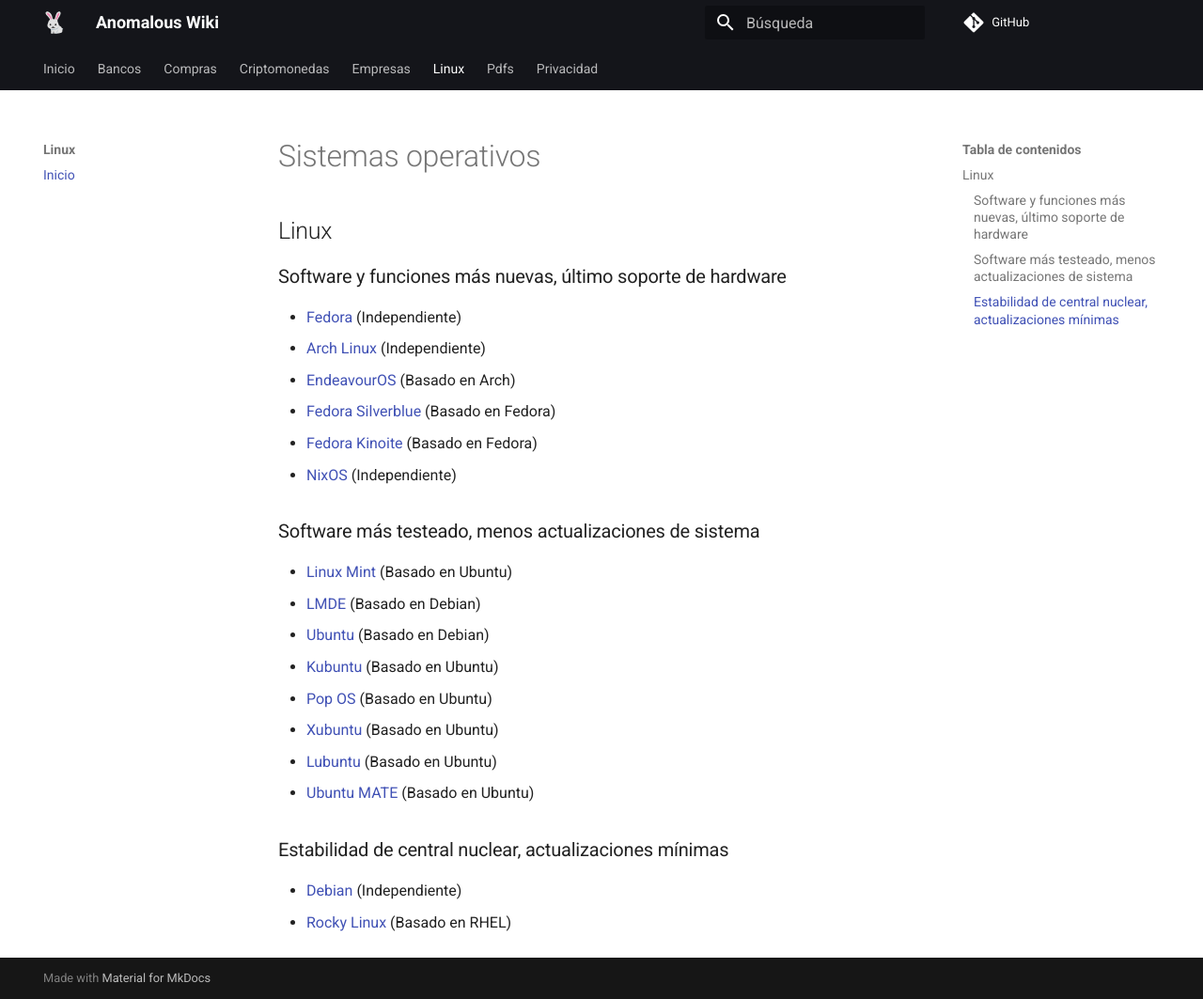
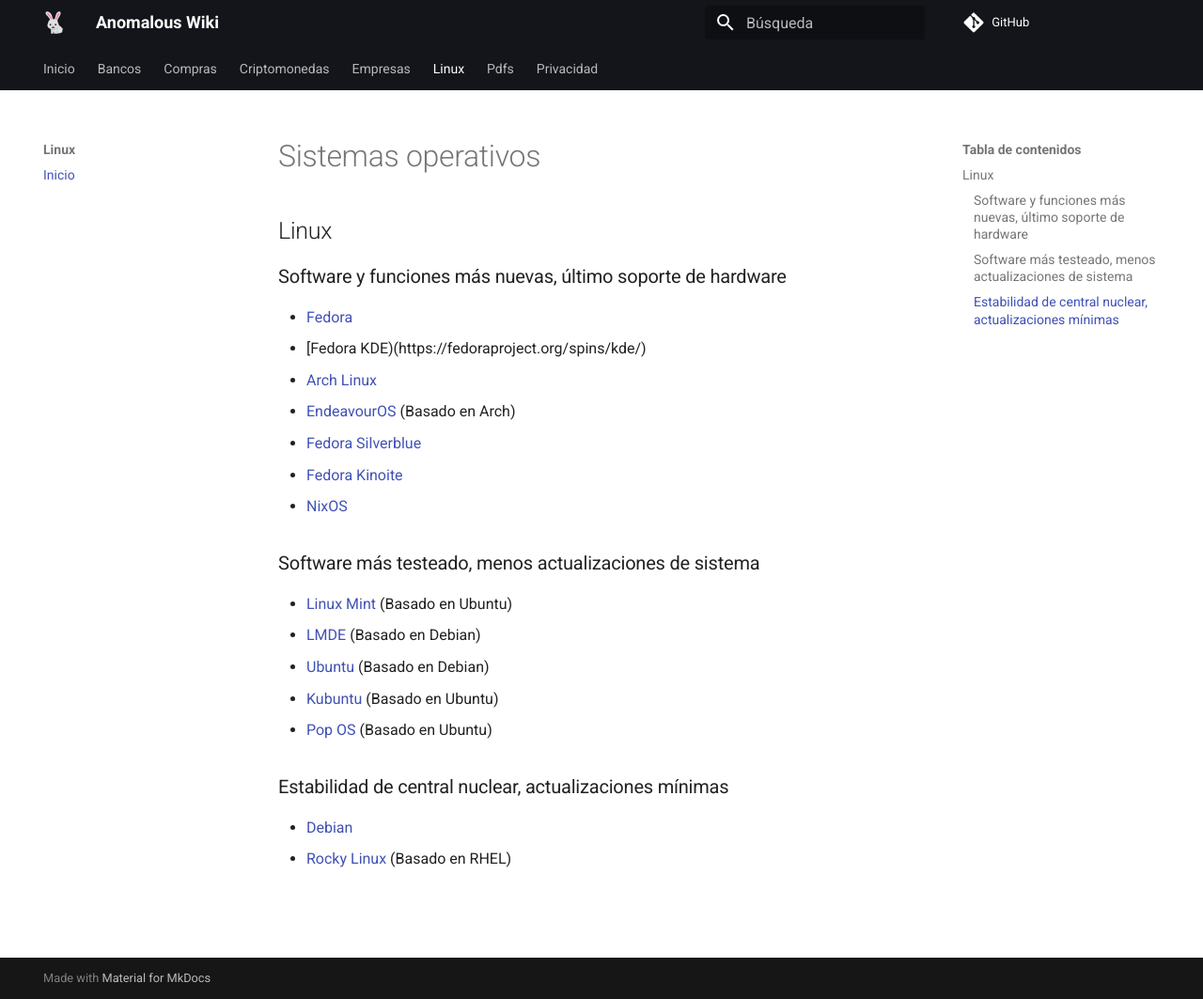
Before and after one commit to anomalouscode/wiki, an MkDocs documentation site: the page built from docs/linux/index.md, in a window 1280 px wide and 1063 px high. Shown: the whole window at 94% size. Built offline with MkDocs 1.6.1 and Material for MkDocs 9.7.7, drawn with Linux system fonts in a browser that asks for light colours; comment, search, counter and statistics services are not loaded.

Commit message:
Update index.md

```diff
--- a/docs/linux/index.md
+++ b/docs/linux/index.md
@@ -8,12 +8,13 @@
 
 ### Software y funciones más nuevas, último soporte de hardware
 
-- [Fedora](https://getfedora.org/) (Independiente)
-- [Arch Linux](https://www.archlinux.org/) (Independiente)
+- [Fedora](https://getfedora.org/)
+- [Fedora KDE)(https://fedoraproject.org/spins/kde/)
+- [Arch Linux](https://www.archlinux.org/)
 - [EndeavourOS](https://endeavouros.com/) (Basado en Arch)
-- [Fedora Silverblue](https://silverblue.fedoraproject.org/) (Basado en Fedora)
-- [Fedora Kinoite](https://kinoite.fedoraproject.org/) (Basado en Fedora)
-- [NixOS](https://nixos.org/) (Independiente)
+- [Fedora Silverblue](https://silverblue.fedoraproject.org/)
+- [Fedora Kinoite](https://kinoite.fedoraproject.org/)
+- [NixOS](https://nixos.org/)
 
 ### Software más testeado, menos actualizaciones de sistema
 
@@ -22,11 +23,8 @@
 - [Ubuntu](https://ubuntu.com/download/desktop) (Basado en Debian)
 - [Kubuntu](https://kubuntu.org/getkubuntu/) (Basado en Ubuntu)
 - [Pop OS](https://pop.system76.com/) (Basado en Ubuntu)
-- [Xubuntu](https://xubuntu.org/) (Basado en Ubuntu)
-- [Lubuntu](https://lubuntu.me/) (Basado en Ubuntu)
-- [Ubuntu MATE](https://ubuntu-mate.org/) (Basado en Ubuntu)
 
 ### Estabilidad de central nuclear, actualizaciones mínimas
 
-- [Debian](https://www.debian.org/CD/live/) (Independiente)
+- [Debian](https://www.debian.org/CD/live/)
 - [Rocky Linux](https://rockylinux.org/) (Basado en RHEL)
```
